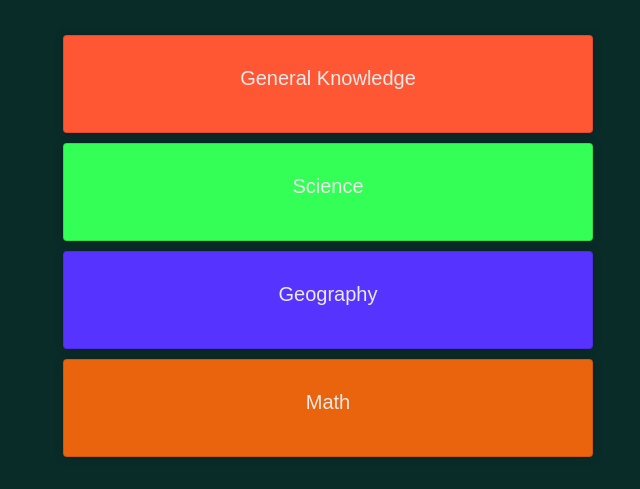
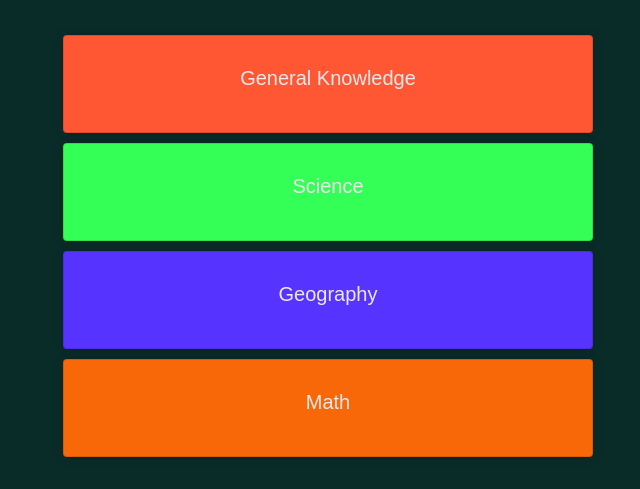
Before and after one commit to Laidybird/Beyond-Earth, a plain HTML site: page index.html in a window 1280 px wide. Shown: the top 489 px of the page, without its empty margins (312-952 px from the left). Drawn offline with nearby package versions, Linux system fonts and the light colour scheme.

Commit message:
Adding more styling

```diff
--- a/css/style.css
+++ b/css/style.css
@@ -144,7 +144,7 @@ p {
 }
 
 .math {
-  background-color: #e9640c; /* Set the background color for Math card */
+  background-color: #f86809; /* Set the background color for Math card */
 
 }
 
```
